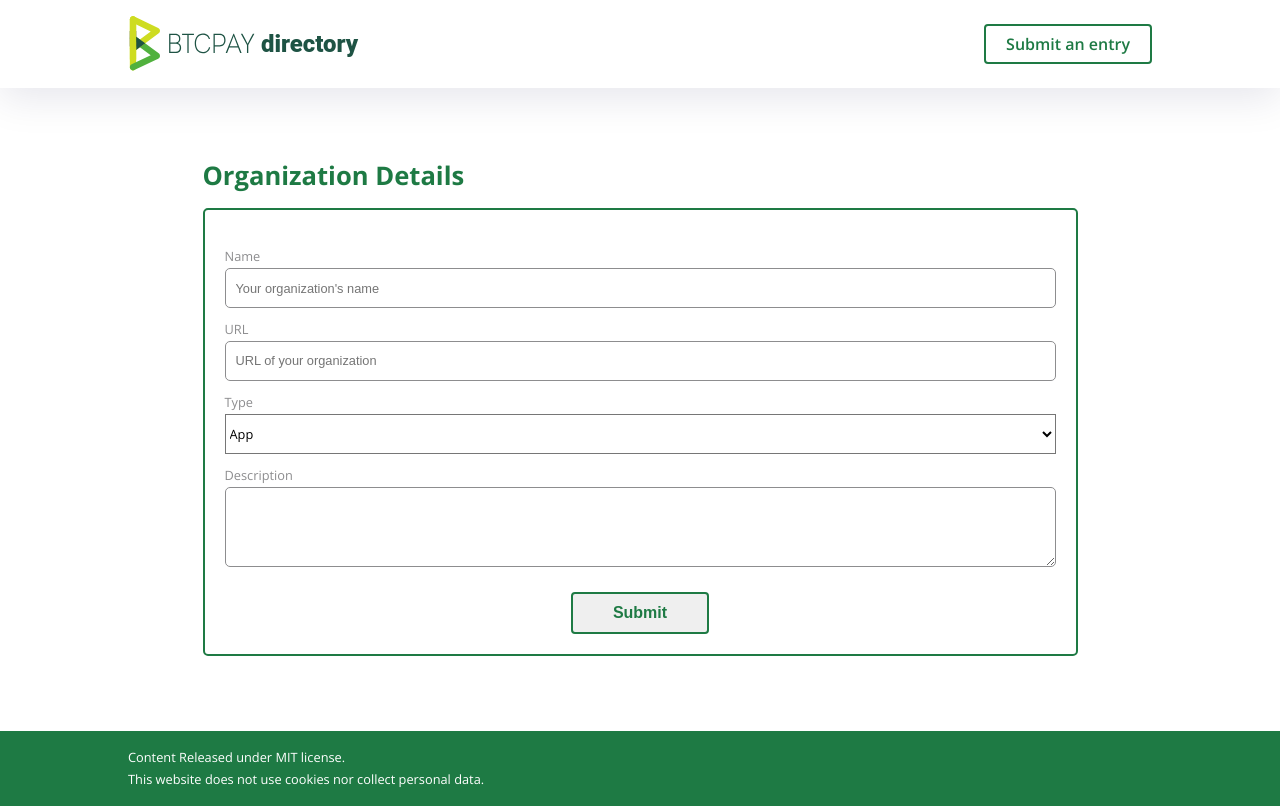
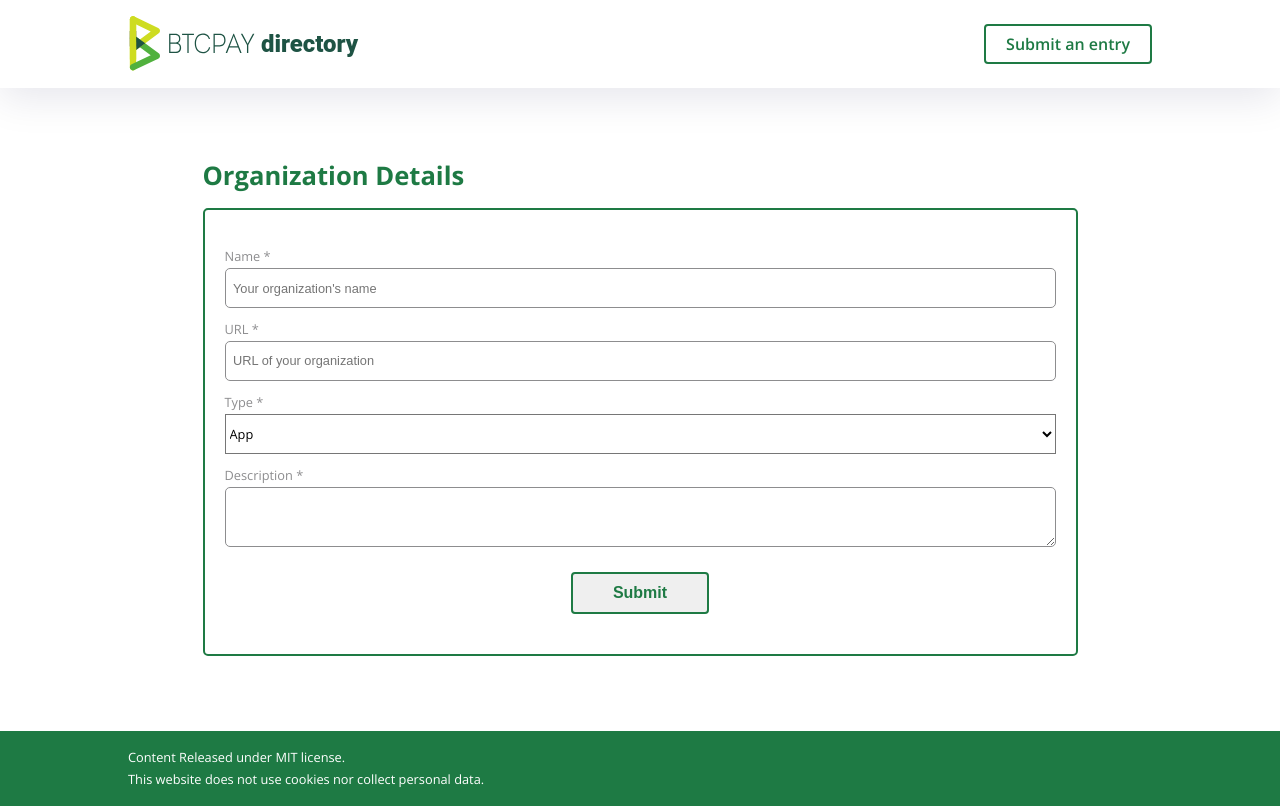
Before and after one commit to joerlop/btcpay-directory, a React (Create React App) app in the folder directory/: page /newentry in a window 1280 px wide. Built offline with nearby package versions, Linux system fonts and the light colour scheme.

Commit message:
Form error handling done.

```diff
--- a/directory/src/components/NewEntry/NewEntry.js
+++ b/directory/src/components/NewEntry/NewEntry.js
@@ -1,22 +1,97 @@
 import React, { useState } from "react";
 import "./NewEntry.scss";
 
-function NewEntry() {
+class NewEntry extends React.Component {
+  constructor(props) {
+    super(props);
+    this.state = {
+      name: "",
+      url: "",
+      description: "",
+      errName: false,
+      errUrl: false,
+      errDesc: false,
+      error: false,
+      success: false
+    };
+  }
+
+  handleChange = e => {
+    e.preventDefault();
+    this.setState({
+      ...this.state,
+      [e.target.name]: e.target.value
+    });
+  };
+
+  handleSubmit = e => {
+    e.preventDefault();
+    if (this.state.name.trim() === "") {
+      this.setState({
+        ...this.state,
+        errName: true,
+        error: true,
+        success: false
+      })
+    }
+    if (this.state.url.trim() === "") {
+      this.setState({
+        ...this.state,
+        errUrl: true,
+        error: true,
+        success: false
+      })
+    }
+    if (this.state.description.trim() === "") {
+      this.setState({
+        ...this.state,
+        errDesc: true,
+        error: true,
+        success: false
+      })
+    }
+    if (this.state.name.trim() !== "" & this.state.url.trim() !== "" & this.state.description.trim() !== "") {
+      this.setState({
+        ...this.state,
+        error: false,
+        errName: false,
+        errUrl: false,
+        errDesc: false,
+        success: true
+      })
+    }
+  };
+
+  render() {
     return (
       <div className="newentry-container">
         <h2>Organization Details</h2>
         <div className="form-container">
-        <form>
+          <form onSubmit={e => this.handleSubmit(e)}>
             <label for="name">
-            Name
-            <input id="name" type="text" placeholder="Your organization's name" />
+              Name *
+              <input
+                value={this.state.name}
+                onChange={e => this.handleChange(e)}
+                id="name"
+                name="name"
+                type="text"
+                placeholder="Your organization's name"
+              />
             </label>
             <label for="url">
-            URL
-            <input id="url" type="url" placeholder="URL of your organization" />
+              URL *
+              <input
+                value={this.state.url}
+                onChange={e => this.handleChange(e)}
+                id="url"
+                name="url"
+                type="url"
+                placeholder="URL of your organization"
+              />
             </label>
             <label for="type">
-            Type
+              Type *
               <select id="type">
                 <option selected value="app">
                   App
@@ -27,16 +102,30 @@ function NewEntry() {
               </select>
             </label>
             <label for="description">
-            Description
-            <textarea className="description" id="description" />
+              Description *
+              <textarea
+                value={this.state.description}
+                onChange={e => this.handleChange(e)}
+                className="description"
+                id="description"
+                name="description"
+                maxLength="250"
+              />
             </label>
-          <button>
-            Submit
-          </button>
+            <button onClick={e => this.handleSubmit(e)}>Submit</button>
+            <div className="submission-result">
+              <p className={`error error-${this.state.error}`}>
+                Please fill all the required fields.
+              </p>
+              <p className={`success success-${this.state.success}`}>
+                Success! Your information has been sent.
+              </p>
+            </div>
           </form>
         </div>
       </div>
     );
   }
+}
 
 export default NewEntry;
--- a/directory/src/components/NewEntry/NewEntry.scss
+++ b/directory/src/components/NewEntry/NewEntry.scss
@@ -36,7 +36,7 @@
                     height: 40px;
                     border-radius: 5px;
                     border: 1px solid $grey;
-                    padding: 0 10px;
+                    padding: 0 7.5px;
                     font-size: 0.8rem;
 
                     &:focus {
@@ -46,12 +46,9 @@
                 }
 
                 textarea {
-                    padding: 10px;
+                    padding: 10px 7.5px;
                     line-height: 1.5;
-                }
-
-                .description {
-                    height: 80px;
+                    height: 60px;
                 }
 
                 select {
@@ -89,6 +86,31 @@
                     background: $darkGreen;
                     color: white;
                 }
+            } //button
+
+            .submission-result {
+                font-size: 0.8rem;
+                margin-top: 10px;
+                height: 10px;
+                font-weight: bold;
+
+                .error {
+                    display: none;
+                    color: red;
+                }
+
+                .error-true {
+                    display: block;
+                }
+
+                .success {
+                    display: none;
+                    color: $primaryGreen;
+                }
+
+                .success-true {
+                    display: block;
+                }
             }
         } //form
     }
```
Lines whose indentation alone changed are shown as unchanged.
